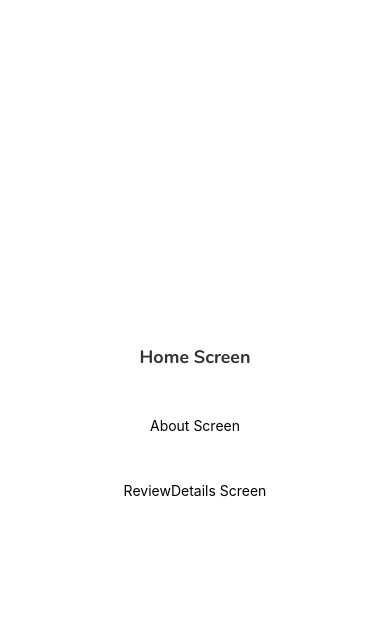
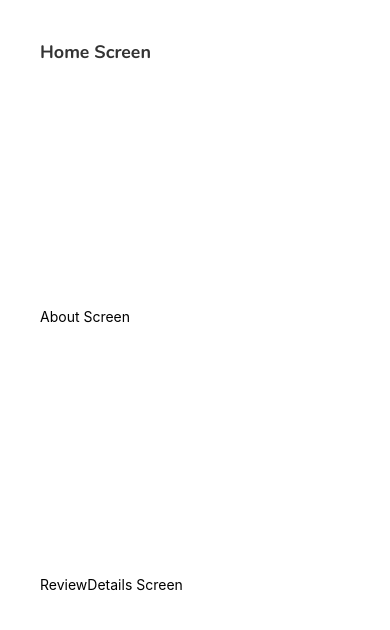
Before and after one commit to bulldozerat/react-native, a React Native app: screen / in a window 390 px wide. Shown: the top 630 px of the page. Built offline with nearby package versions, Linux system fonts and the light colour scheme.

Commit message:
more global styles

```diff
--- a/App.js
+++ b/App.js
@@ -1,9 +1,10 @@
 import React, { useState } from 'react';
-import { StyleSheet, Text, View } from 'react-native';
+import { View } from 'react-native';
 
 //Other
 import * as Font from 'expo-font';
 import { AppLoading } from 'expo';
+import { globalStyles } from './styles/global';
 
 // Components
 import Home from './screens/Home';
@@ -22,7 +23,7 @@ export default function App() {
 
   if (fontsLoaded) {
     return (
-      <View style={styles.container}>
+      <View style={globalStyles.container}>
         <Home />
         <About />
         <ReviewDetails />
@@ -32,12 +33,3 @@ export default function App() {
 
   return <AppLoading startAsync={getFonts} onFinish={() => setFontsLoaded(true)} />;
 }
-
-const styles = StyleSheet.create({
-  container: {
-    flex: 1,
-    backgroundColor: '#fff',
-    alignItems: 'center',
-    justifyContent: 'center'
-  }
-});
--- a/screens/About.js
+++ b/screens/About.js
@@ -1,16 +1,11 @@
 import React from 'react';
 import { StyleSheet, View, Text } from 'react-native';
+import { globalStyles } from '../styles/global';
 
 const About = () => (
-  <View style={styles.container}>
+  <View style={globalStyles.container}>
     <Text>About Screen</Text>
   </View>
 );
 
-const styles = StyleSheet.create({
-  container: {
-    padding: 24
-  }
-});
-
 export default About;
--- a/screens/Home.js
+++ b/screens/Home.js
@@ -1,17 +1,11 @@
 import React from 'react';
-import { StyleSheet, View, Text } from 'react-native';
+import { View, Text } from 'react-native';
 import { globalStyles } from '../styles/global';
 
 const Home = () => (
-  <View style={styles.container}>
+  <View style={globalStyles.container}>
     <Text style={globalStyles.titleText}>Home Screen</Text>
   </View>
 );
 
-const styles = StyleSheet.create({
-  container: {
-    padding: 24
-  }
-});
-
 export default Home;
--- a/screens/ReviewDetails.js
+++ b/screens/ReviewDetails.js
@@ -1,16 +1,11 @@
 import React from 'react';
-import { StyleSheet, View, Text } from 'react-native';
+import { View, Text } from 'react-native';
+import { globalStyles } from '../styles/global';
 
 const ReviewDetails = () => (
-  <View style={styles.container}>
+  <View style={globalStyles.container}>
     <Text>ReviewDetails Screen</Text>
   </View>
 );
 
-const styles = StyleSheet.create({
-  container: {
-    padding: 24
-  }
-});
-
 export default ReviewDetails;
```
